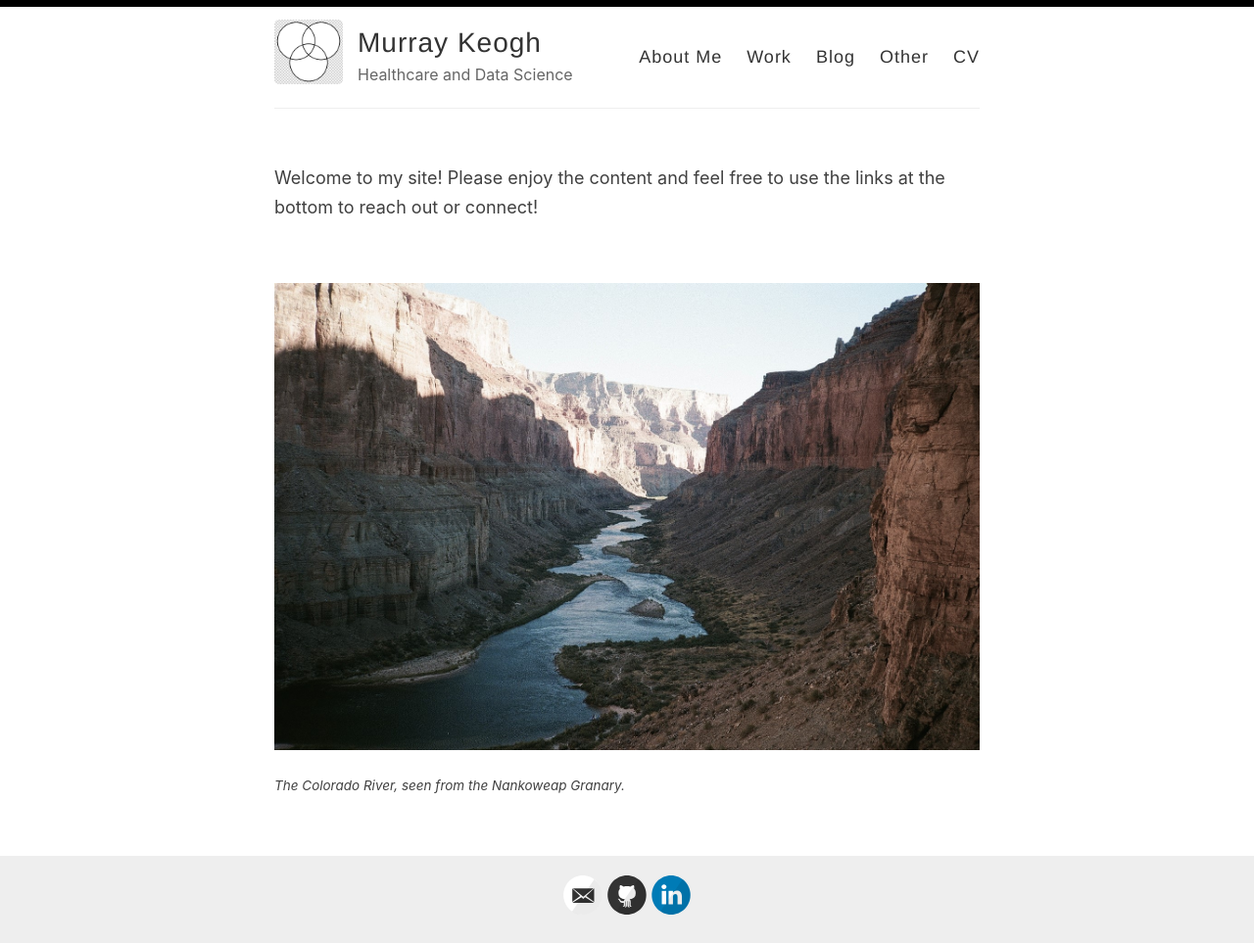
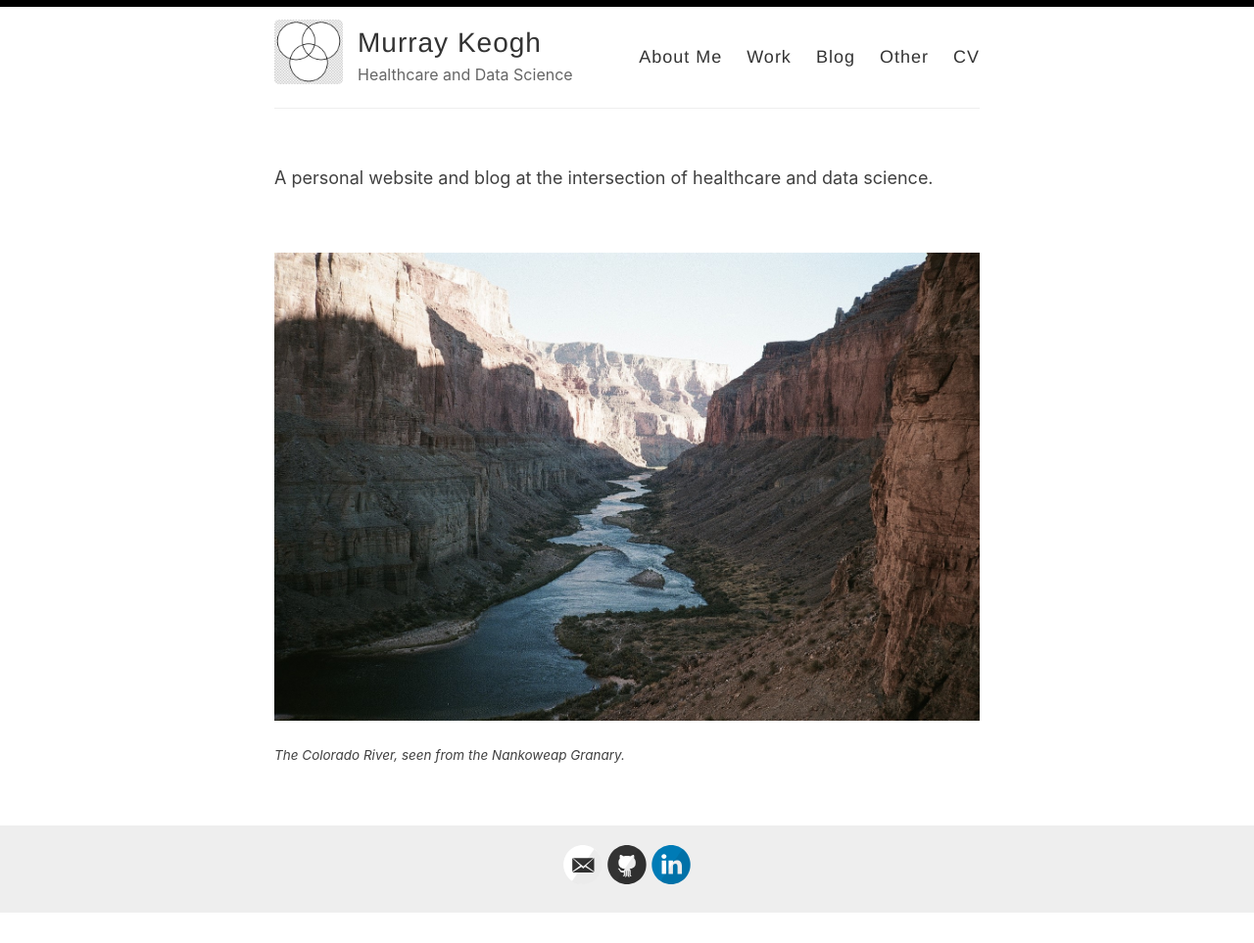
Before and after one commit to Murrkeys/Murrkeys.github.io, a Jekyll site: the page built from index.html, in a window 1280 px wide. Shown: the whole page at 98% size. Built offline with Jekyll 4.4.1, drawn with Linux system fonts in a browser that asks for light colours; the list of posts is cut into pages by our own code; after the commit the page ends 933 px from its top, so only the background shows below that.

Commit message:
Update index.html

```diff
--- a/index.html
+++ b/index.html
@@ -3,7 +3,7 @@ layout: default
 ---
 
 <br>
-Welcome to my site!  Please enjoy the content and feel free to use the links at the bottom to reach out or connect!
+A personal website and blog at the intersection of healthcare and data science.
 <br>
 <br>
 <br>
```
